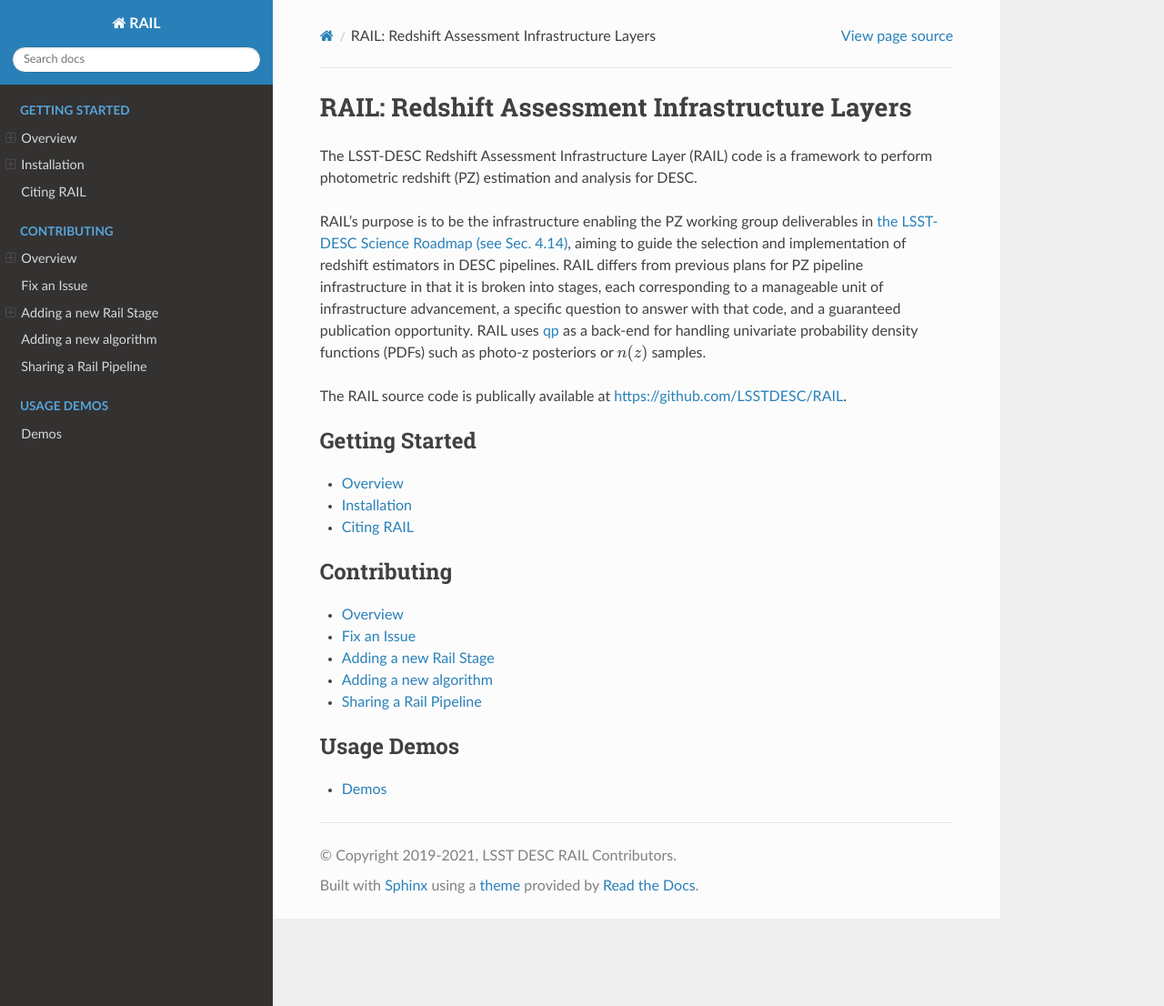
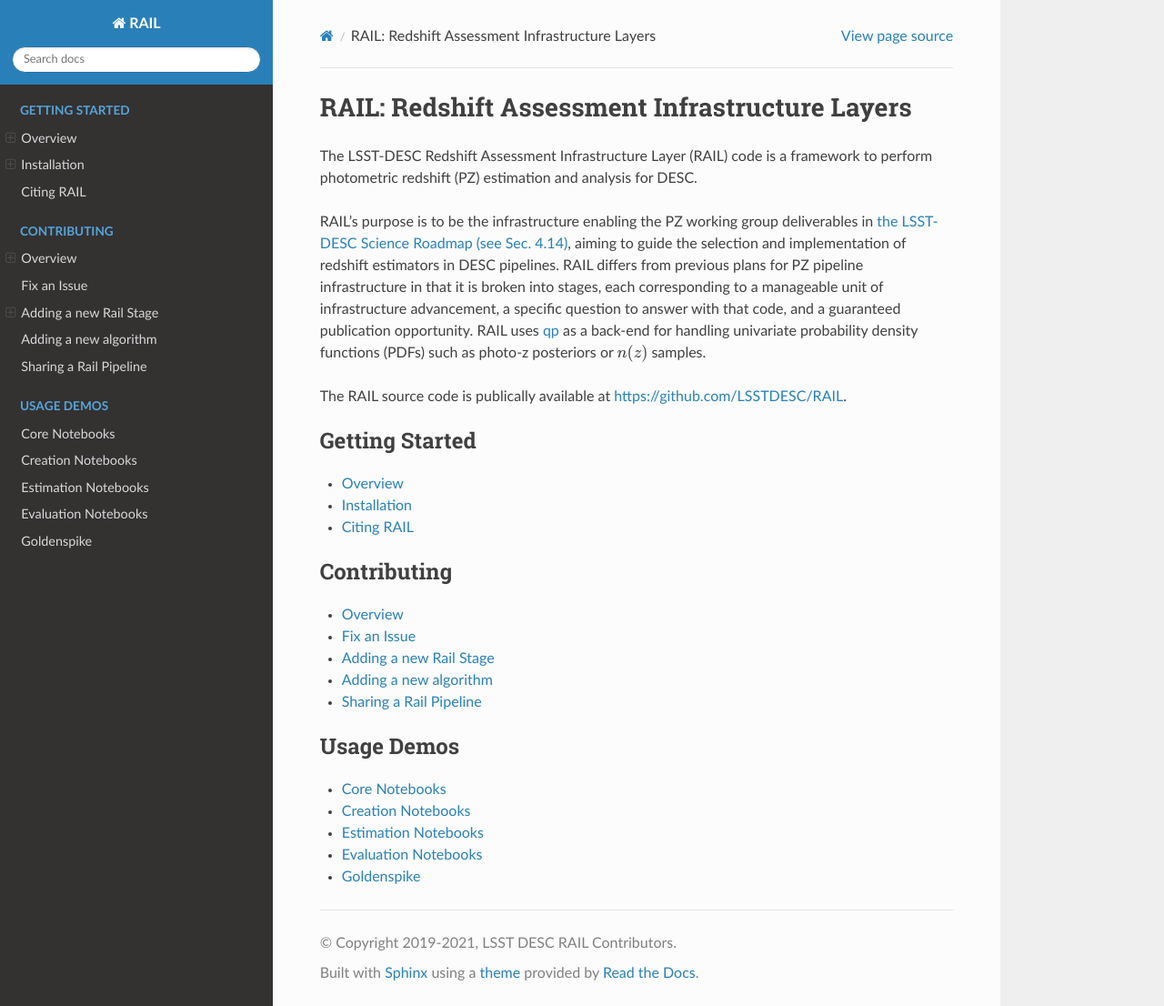
Before and after one commit to LSSTDESC/rail, a Sphinx documentation site: the page built from docs/index.rst, in a window 1280 px wide and 1106 px high. Shown: the whole window at 91% size. Built offline with Sphinx 7.4.7 and the Read the Docs theme 2.0.0, drawn with Linux system fonts in a browser that asks for light colours; pages that are not in the unit, such as notebooks, are missing from menus; the version number could not be read and is left out.

Commit message:
Add links to notebook subproject; moved Demos below API in sidebar

```diff
--- a/docs/index.rst
+++ b/docs/index.rst
@@ -33,12 +33,16 @@ The RAIL source code is publically available at https://github.com/LSSTDESC/RAIL
 
 .. toctree::
    :maxdepth: 1
-   :caption: Usage Demos
+   :caption: API
 
-   demos
+   api
 
 .. toctree::
    :maxdepth: 1
-   :caption: API
+   :caption: Usage Demos
 
-   api
+   Core Notebooks <https://rail-external-html-rtd.readthedocs.io/projects/rail-notebooks/en/latest/core_notebooks.html>
+   Creation Notebooks <https://rail-external-html-rtd.readthedocs.io/projects/rail-notebooks/en/latest/creation_notebooks.html>
+   Estimation Notebooks <https://rail-external-html-rtd.readthedocs.io/projects/rail-notebooks/en/latest/estimation_notebooks.html>
+   Evaluation Notebooks <https://rail-external-html-rtd.readthedocs.io/projects/rail-notebooks/en/latest/evaluation_notebooks.html>
+   Goldenspike <https://rail-external-html-rtd.readthedocs.io/projects/rail-notebooks/en/latest/goldenspike.html>
```
